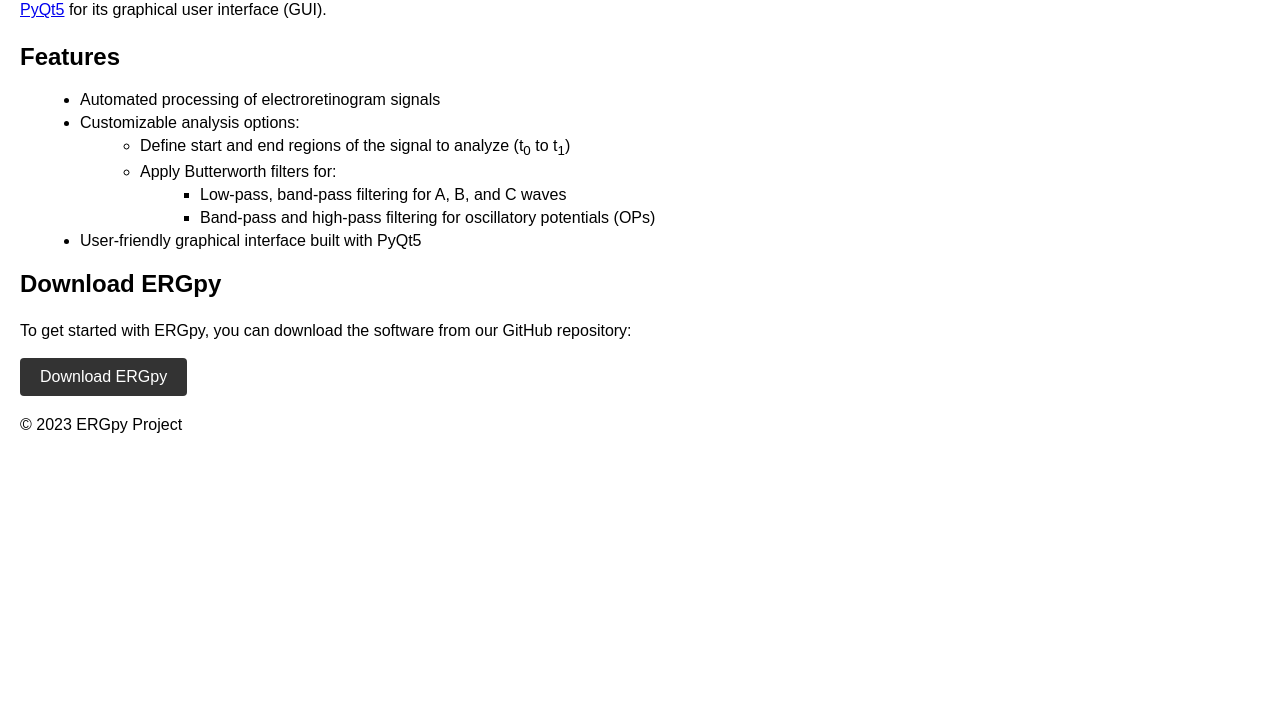
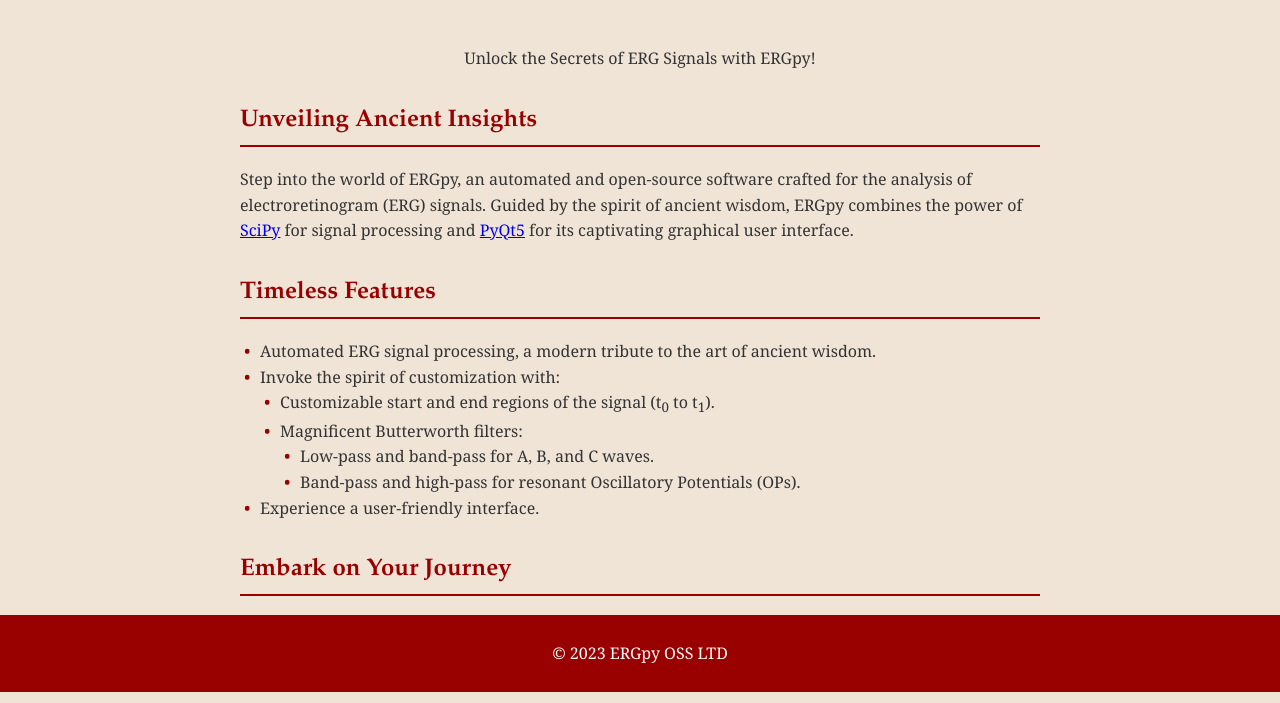
Before and after one commit to ERGpy/ERGpy.github.io, a plain HTML site: page index.html in a window 1280 px wide. Shown: the part 108-811 px from the top of the page. Drawn offline with Linux system fonts and the light colour scheme.

Commit message:
Update index.html

```diff
--- a/index.html
+++ b/index.html
@@ -4,31 +4,47 @@
     <title>ERGpy - Electroretinogram Analysis Software</title>
     <style>
         body {
-            font-family: Arial, sans-serif;
-            margin: 20px;
+            font-family: 'Georgia', serif;
+            margin: 0;
+            padding: 0;
+            background-color: #f0e4d7;
+            color: #333;
+            line-height: 1.6;
         }
 
-        h1 {
-            color: #333;
+        h1, h2 {
+            font-family: 'Palatino Linotype', 'Book Antiqua', Palatino, serif;
+            color: #990000;
+        }
+
+        h2 {
+            border-bottom: 2px solid #990000;
+            padding-bottom: 5px;
+            margin-top: 30px;
         }
 
         p {
-            line-height: 1.6;
             margin-bottom: 15px;
         }
 
         ul {
-            margin-left: 20px;
+            list-style: none;
+            padding-left: 20px;
         }
 
-        li {
-            margin-bottom: 5px;
+        li:before {
+            content: "\2022";
+            color: #990000;
+            font-weight: bold;
+            display: inline-block;
+            width: 1em;
+            margin-left: -1em;
         }
 
         .download-button {
             display: inline-block;
             padding: 10px 20px;
-            background-color: #333;
+            background-color: #990000;
             color: #fff;
             text-decoration: none;
             border-radius: 4px;
@@ -36,36 +52,50 @@
         }
 
         .download-button:hover {
-            background-color: #555;
+            background-color: #b24700;
+        }
+
+        footer {
+            background-color: #990000;
+            color: #fff;
+            text-align: center;
+            padding: 10px 0;
+            position: absolute;
+            bottom: 0;
+            width: 100%;
         }
     </style>
 </head>
 <body>
-    <h1>Welcome to ERGpy - Electroretinogram Analysis Software</h1>
+    <h1 style="text-align: center; padding: 30px 0;">ERGpy - Electroretinogram Analysis Software</h1>
 
-    <p>ERGpy is an automated and open-source software designed for the analysis of electroretinogram (ERG) signals. It leverages the power of <a href="https://www.scipy.org/" target="_blank">SciPy</a> for signal processing and <a href="https://www.riverbankcomputing.com/software/pyqt/" target="_blank">PyQt5</a> for its graphical user interface (GUI).</p>
+    <div style="margin: 0 auto; max-width: 800px; padding: 0 20px;">
+        <p style="text-align: center;">Unlock the Secrets of ERG Signals with ERGpy!</p>
 
-    <h2>Features</h2>
-    <ul>
-        <li>Automated processing of electroretinogram signals</li>
-        <li>Customizable analysis options:</li>
+        <h2>Unveiling Ancient Insights</h2>
+        <p>Step into the world of ERGpy, an automated and open-source software crafted for the analysis of electroretinogram (ERG) signals. Guided by the spirit of ancient wisdom, ERGpy combines the power of <a href="https://www.scipy.org/" target="_blank">SciPy</a> for signal processing and <a href="https://www.riverbankcomputing.com/software/pyqt/" target="_blank">PyQt5</a> for its captivating graphical user interface.</p>
+
+        <h2>Timeless Features</h2>
         <ul>
-            <li>Define start and end regions of the signal to analyze (t<sub>0</sub> to t<sub>1</sub>)</li>
-            <li>Apply Butterworth filters for:</li>
+            <li>Automated ERG signal processing, a modern tribute to the art of ancient wisdom.</li>
+            <li>Invoke the spirit of customization with:</li>
             <ul>
-                <li>Low-pass, band-pass filtering for A, B, and C waves</li>
-                <li>Band-pass and high-pass filtering for oscillatory potentials (OPs)</li>
+                <li>Customizable start and end regions of the signal (t<sub>0</sub> to t<sub>1</sub>).</li>
+                <li>Magnificent Butterworth filters:</li>
+                <ul>
+                    <li>Low-pass and band-pass for A, B, and C waves.</li>
+                    <li>Band-pass and high-pass for resonant Oscillatory Potentials (OPs).</li>
+                </ul>
             </ul>
+            <li>Experience a user-friendly interface.</li>
         </ul>
-        <li>User-friendly graphical interface built with PyQt5</li>
-    </ul>
 
-    <h2>Download ERGpy</h2>
-    <p>To get started with ERGpy, you can download the software from our GitHub repository:</p>
-    <a class="download-button" href="https://github.com/ERGpy/ERGpy" target="_blank">Download ERGpy</a>
+        <h2>Embark on Your Journey</h2>
+        <p>To embark on your journey of discovery with ERGpy, unleash the essence of power by <a class="download-button" href="https://github.com/your-username/ergpy" target="_blank">downloading ERGpy</a> from the GitHub repository.</p>
+    </div>
 
     <footer>
-        <p>&copy; 2023 ERGpy Project</p>
+        <p>&copy; 2023 ERGpy OSS LTD</p>
     </footer>
 </body>
 </html>
```
